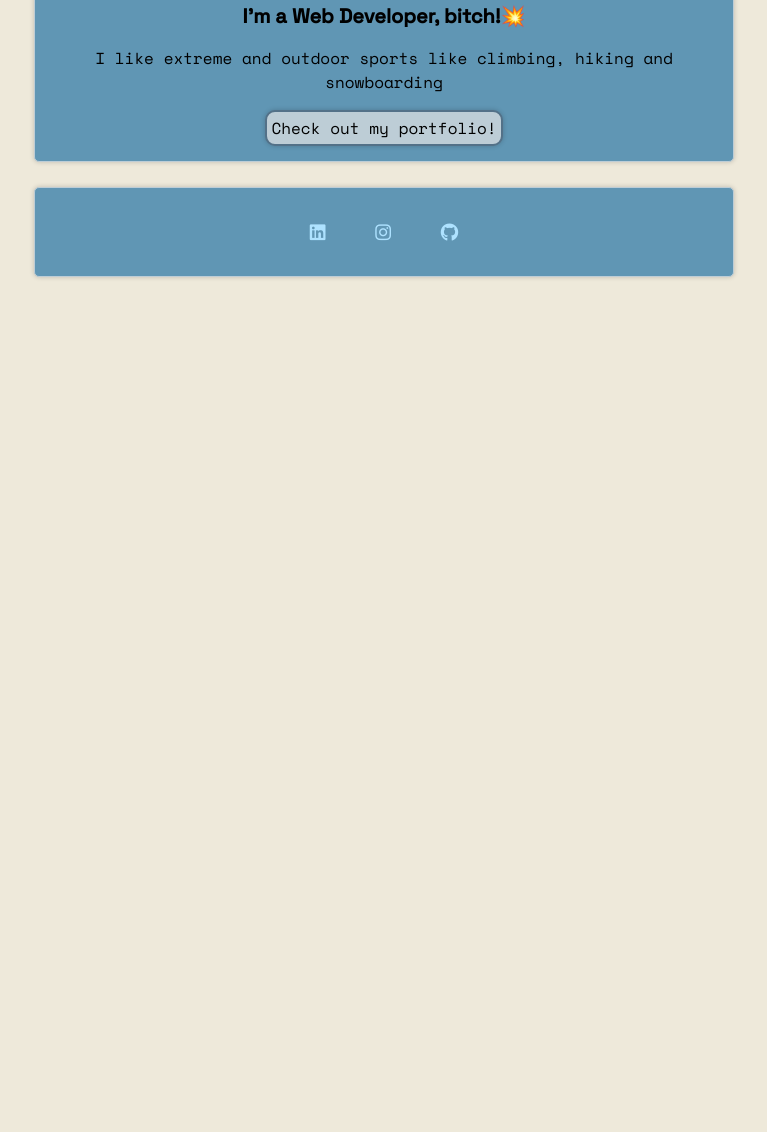
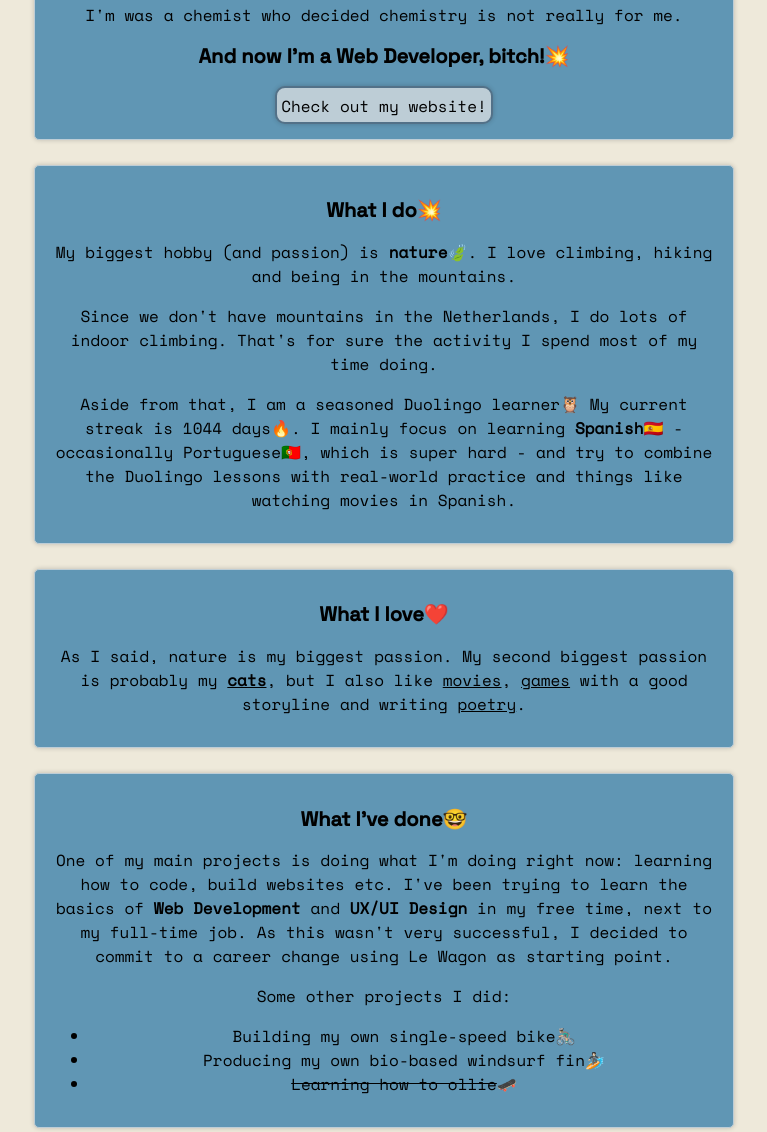
Before and after one commit to BlazingBob/profile, a plain HTML site: page index.html in a window 1280 px wide. Shown: the part 363-1495 px from the top of the page, without its empty margins (256-1023 px from the left). Before the commit the page ends 800 px from the top, so only its background shows below. Drawn offline with nearby package versions, Linux system fonts and the light colour scheme.

Commit message:
Added text

```diff
--- a/index.html
+++ b/index.html
@@ -13,10 +13,69 @@
     <div class="card-blue">
       <h1>Hi👋, my name is Jip</h1>
       <img id="profile-pic" src="profile_pic.jpg" alt="Profile picture">
-      <h2>I'm a Web Developer, bitch!💥</h2>
-      <p>I like extreme and outdoor sports like climbing, hiking and snowboarding</p>
-      <button>Check out my portfolio!</button>
+      <p> I'm was a chemist who decided
+        chemistry is not really for me.</p>
+      <h2>And now I'm a Web Developer, bitch!💥</h2>
+      <button><a href="https://www.linkedin.com/in/jipteeuwen/" target="_blank"></a>Check out my website!</button>
     </div>
+
+    <div class="card-blue">
+      <h2>What I do💥</h2>
+      <p>
+        My biggest hobby (and passion) is <strong>nature</strong>🍃.
+        I love climbing, hiking and being in the mountains.
+      </p>
+      <p>
+        Since we don't have mountains in the Netherlands,
+        I do lots of indoor climbing.
+        That's for sure the activity I spend most of my time doing.
+      </p>
+      <p>
+        Aside from that, I am a seasoned Duolingo learner🦉
+        My current streak is 1044 days🔥.
+        I mainly focus on learning <strong>Spanish🇪🇸</strong> -
+        occasionally Portuguese🇵🇹, which is super hard -
+        and try to combine the Duolingo lessons
+        with real-world practice and things like
+        watching movies in Spanish.
+      </p>
+    </div>
+
+    <div class="card-blue">
+      <h2>
+        What I love❤️
+      </h2>
+      <p>
+        As I said, nature is my biggest passion.
+        My second biggest passion is probably my <strong><u>cats</u></strong>,
+        but I also like <u>movies</u>, <u>games</u> with a good storyline
+        and writing <u>poetry</u>.
+      </p>
+    </div>
+
+    <div class="card-blue">
+      <h2>What I've done🤓</h2>
+      <p>
+        One of my main projects is doing
+        what I'm doing right now: learning how to code,
+        build websites etc.
+        I've been trying to learn the basics of <strong>Web Development</strong>
+        and <strong>UX/UI Design</strong> in my free time, next to my full-time job.
+        As this wasn't very successful,
+        I decided to commit to a career change
+        using Le Wagon as starting point.
+      </p>
+      <p>
+        Some other projects I did:
+      </p>
+        <ul>
+          <li>Building my own single-speed bike🚴🏼‍♂️</li>
+          <li>Producing my own bio-based windsurf fin🏄🏻</li>
+          <li><s>Learning how to ollie</s>🛹</li>
+      </ul>
+    </div>
+
+
     <div class="card-blue">
       <ul class="list-inline">
         <li class="list-inline > li">
```
